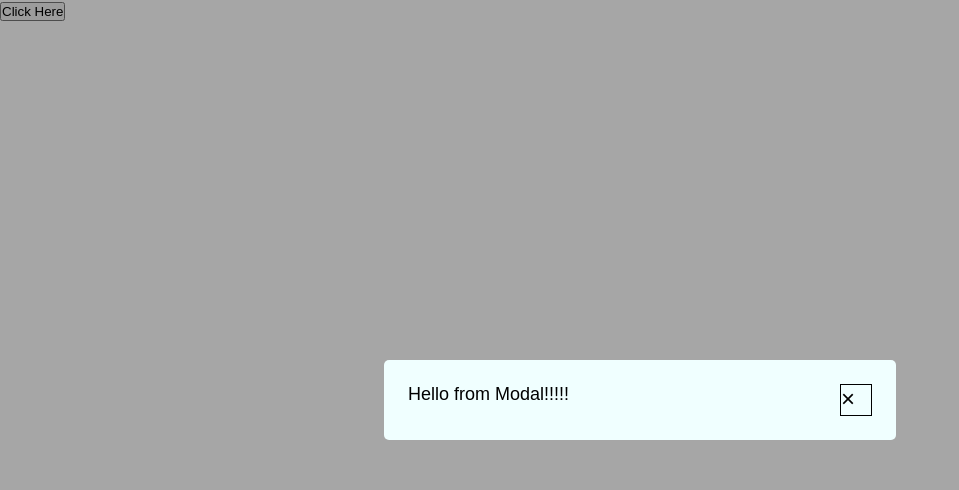
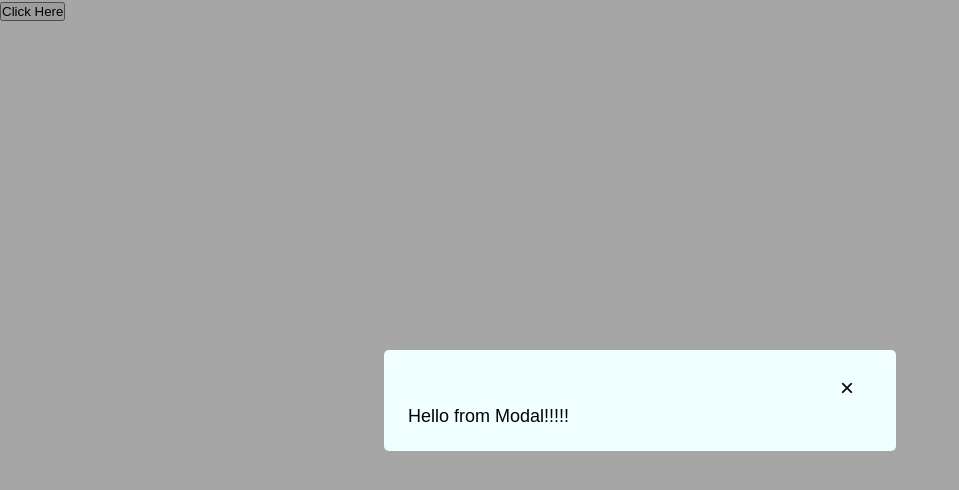
Before and after one commit to botelja/simple-modal, a plain HTML site: page index.html in a window 1280 px wide. Shown: the whole page, without its empty margins (0-959 px from the left). Drawn offline with Linux system fonts and the light colour scheme.

Commit message:
Styling modal

```diff
--- a/style.css
+++ b/style.css
@@ -36,5 +36,9 @@ body {
   width: 32px;
   height: 32px;
   font-size: 1.5rem;
-  border: 1px solid black;
+  cursor: pointer;
 }
+
+.modal-content p {
+  clear: both;
+}
```
